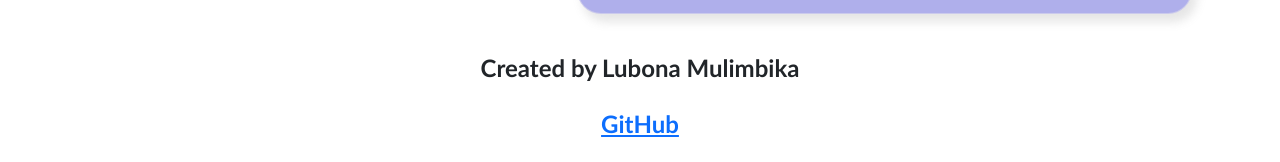
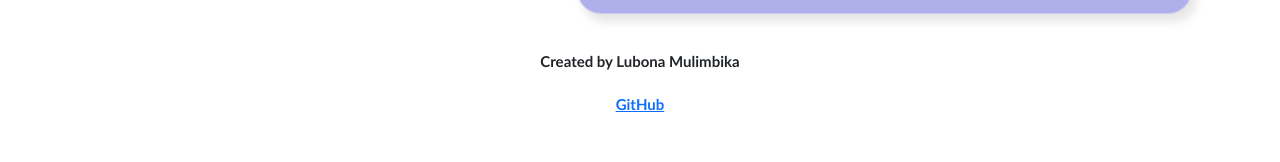
Before and after one commit to Lubona-Mulimbika/my-weather-app, a plain HTML site: page index.html in a window 1280 px wide. Shown: the part 871-1033 px from the top of the page. After the commit the page ends 1006 px from the top, so only its background shows below. Drawn offline with nearby package versions, Linux system fonts and the light colour scheme; a web font is replaced by a local one.

Commit message:
reduced font size for footer

```diff
--- a/index.html
+++ b/index.html
@@ -140,7 +140,7 @@
  <p class="signature">
               Created by Lubona Mulimbika
              </p>
-            <p>
+            <p class="git-link">
         <a href="https://github.com/Lubona-Mulimbika/my-weather-app" target="_blank">
 GitHub
         </a>
--- a/src/styles.css
+++ b/src/styles.css
@@ -104,3 +104,7 @@ p {
   box-shadow: 5px 8px 10px #80808033;
   padding: 10px;
 }
+.signature,
+.git-link {
+  font-size: 15px;
+}
```
